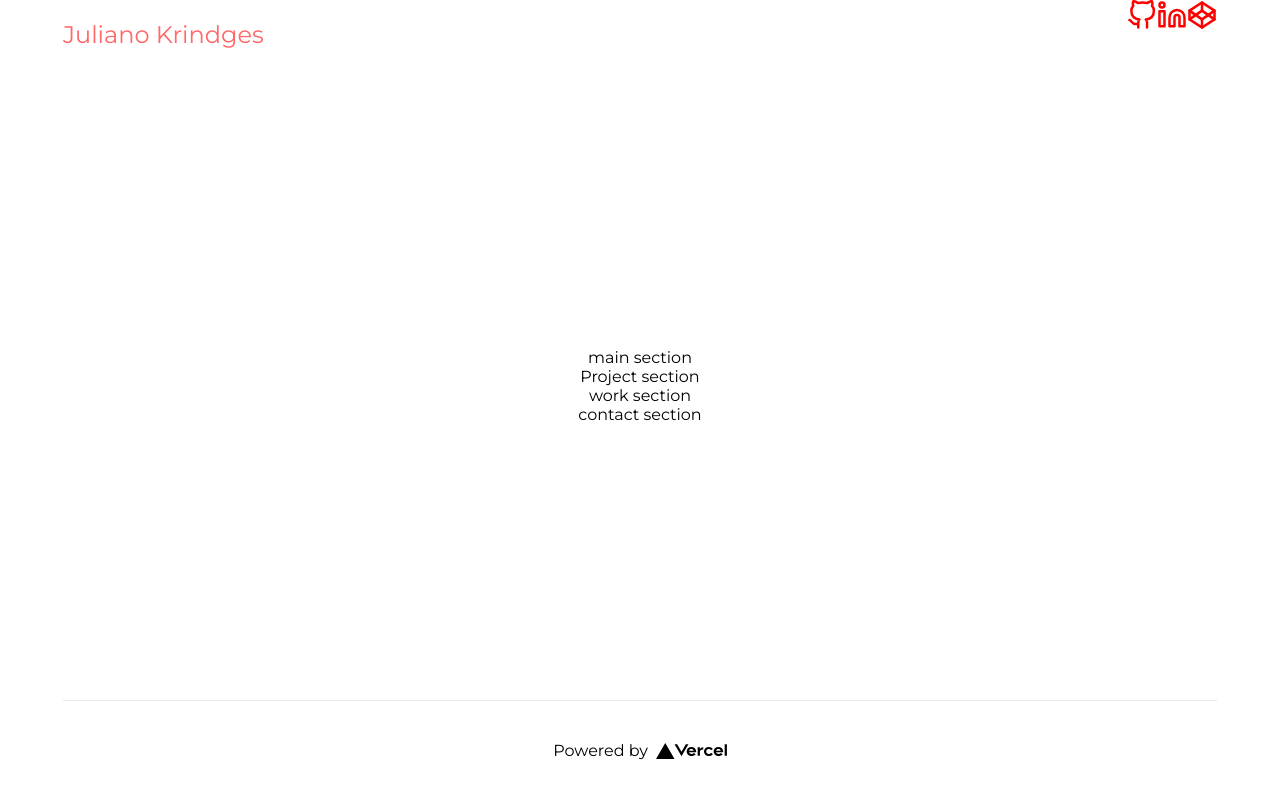
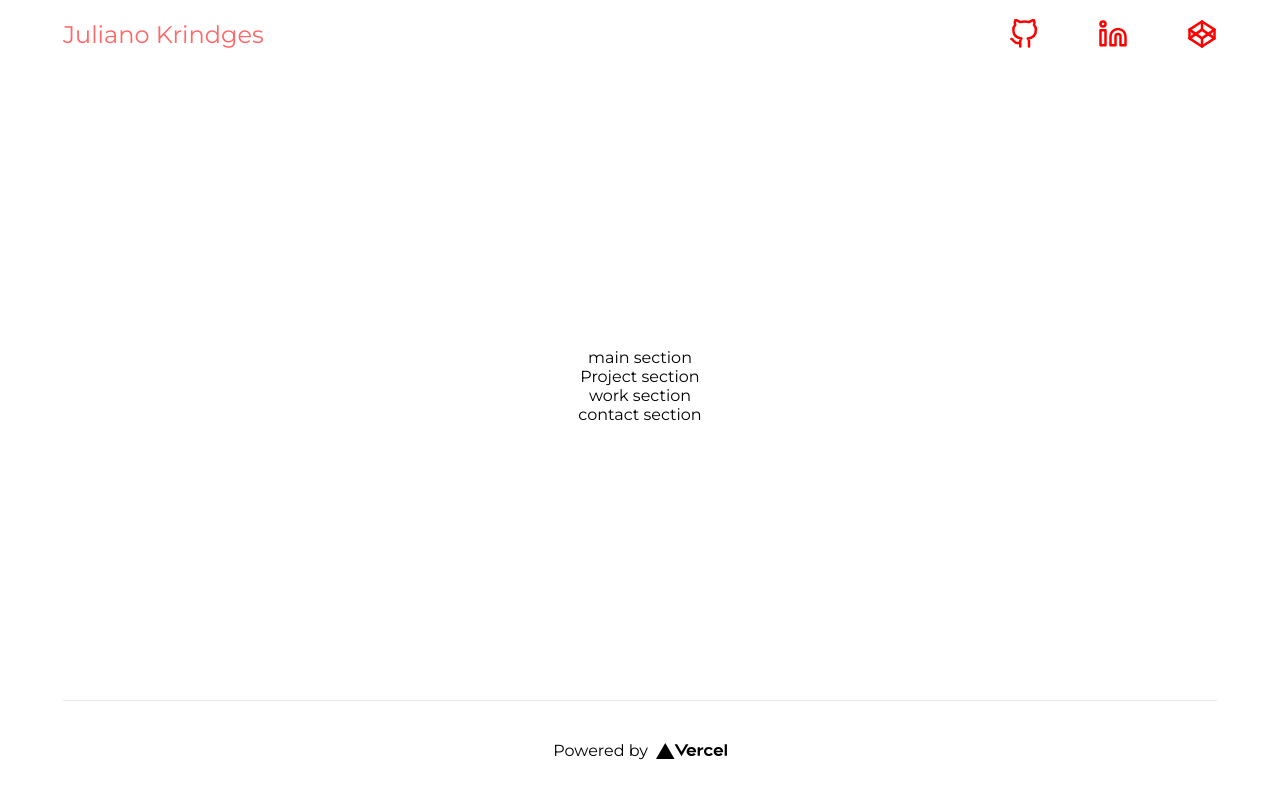
Before and after one commit to KrindgesJuliano/portfolio, a Next.js app: page / in a window 1280 px wide. Built offline with nearby package versions, Linux system fonts and the light colour scheme.

Commit message:
concluido header

```diff
--- a/src/components/Header/Styles.module.css
+++ b/src/components/Header/Styles.module.css
@@ -12,3 +12,11 @@
   font-family: Montserrat, sans-serif;
   font-weight: 400;
 }
+
+.iconContainer {
+  width: 13rem;
+  max-width: 18.75rem;
+  display: flex;
+  justify-content: space-between;
+  align-self: center;
+}
--- a/src/components/Header/index.tsx
+++ b/src/components/Header/index.tsx
@@ -9,9 +9,15 @@ export default function Header() {
         <h2 className={styles.logo}>Juliano Krindges</h2>
       </div>
       <div className={styles.iconContainer}>
-        <FiGithub color="red" size={30} />
-        <FiLinkedin color="red" size={30} />
-        <FiCodepen color="red" size={30} />
+        <a href="https://github.com/KrindgesJuliano">
+          <FiGithub color="red" size={30} />
+        </a>
+        <a href="https://www.linkedin.com/in/juliano-krindges-m-pinheiro-ab526b52/">
+          <FiLinkedin color="red" size={30} />
+        </a>
+        <a href="#">
+          <FiCodepen color="red" size={30} />
+        </a>
       </div>
     </header>
   );
```
